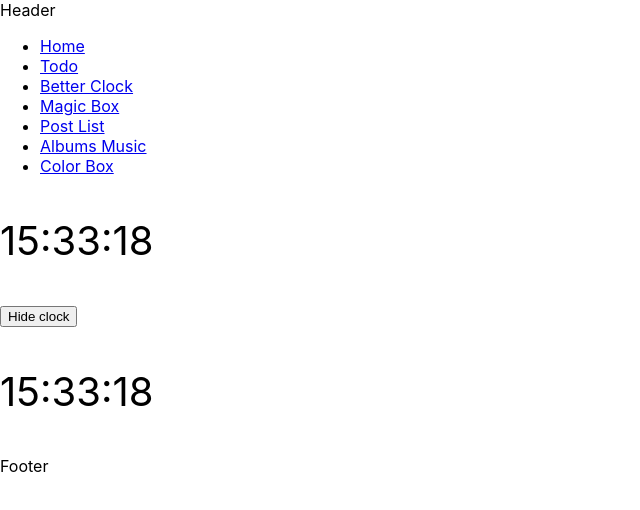
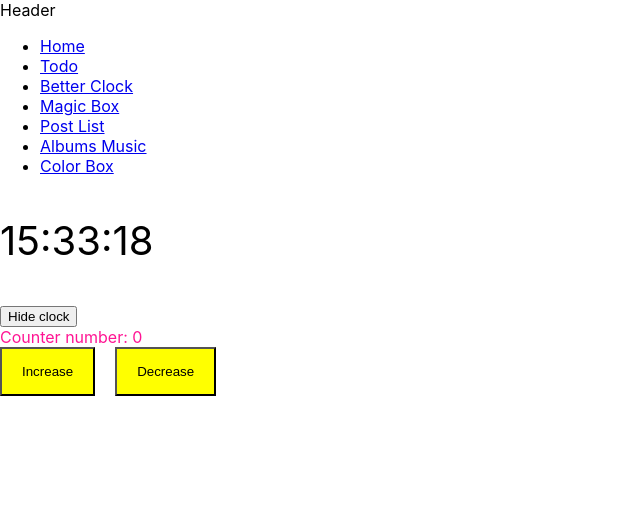
Before and after one commit to daonguyyen/reactjs-demo, a React (Create React App) app: page / in a window 1280 px wide. Shown: the top 510 px of the page, without its empty margins (0-640 px from the left). Built offline with nearby package versions, Linux system fonts and the light colour scheme.

Commit message:
redux and style module

```diff
--- a/package.json
+++ b/package.json
@@ -5,6 +5,7 @@
   "dependencies": {
     "@material-ui/core": "^4.11.3",
     "@material-ui/icons": "^4.11.2",
+    "@reduxjs/toolkit": "^1.5.1",
     "@testing-library/jest-dom": "^5.11.4",
     "@testing-library/react": "^11.1.0",
     "@testing-library/user-event": "^12.1.10",
@@ -12,6 +13,7 @@
     "query-string": "^7.0.0",
     "react": "^17.0.1",
     "react-dom": "^17.0.1",
+    "react-redux": "^7.2.4",
     "react-router-dom": "^5.2.0",
     "react-scripts": "4.0.3",
     "web-vitals": "^1.0.1"
--- a/src/App.js
+++ b/src/App.js
@@ -8,6 +8,7 @@ import MagicBox from './components/MagicBox';
 import NotFound from './components/NotFound';
 import AlbumFeature from './features/Album';
 import ColorBox from './features/ColorBox';
+import CounterFeature from './features/Counter';
 import PostFeature from './features/Post';
 import TodoFeature from './features/Todo';
 import TodoForm from './features/Todo/components/TodoForm';
@@ -44,7 +45,8 @@ function App() {
         <Redirect from='/home' to='/#' />
         <Redirect from='/post' to='/' exact />
 
-        <Route path='/' component={Clock} exact />
+        {/* <Route path='/' component={Clock} exact /> */}
+        <Route path='/' component={CounterFeature} exact />
         <Route path='/better-clock' component={BetterClock} />
         <Route path='/magic-box' component={MagicBox} />
         <Route path='/post' component={PostFeature} />
@@ -54,7 +56,7 @@ function App() {
 
         <Route component={NotFound} />
       </Switch>
-      Footer
+      {/* Footer */}
     </div>
   );
 }
--- /dev/null
+++ b/src/app/store.js
@@ -0,0 +1,12 @@
+import { configureStore } from "@reduxjs/toolkit";
+import counterReducer from "../features/Counter/counterSlice";
+
+const rootReducer = {
+    counter: counterReducer,
+}
+
+const store = configureStore({
+    reducer: rootReducer,
+})
+
+export default store;
--- /dev/null
+++ b/src/features/Counter/counterSlice.js
@@ -0,0 +1,20 @@
+const { createSlice } = require("@reduxjs/toolkit");
+
+const counterSlice =  createSlice({
+    name: 'counter',
+    initialState: 0,
+    reducers: {
+        increase(state){ //(state,action)
+            return state + 1
+        },
+        decrease(state) {
+            return state - 1
+        },
+    },
+});
+
+const {actions, reducer} = counterSlice;
+
+export const {increase, decrease } = actions; //named export
+
+export default reducer; //default export
--- /dev/null
+++ b/src/features/Counter/index.jsx
@@ -0,0 +1,38 @@
+import React from 'react';
+import PropTypes from 'prop-types';
+import { useDispatch, useSelector } from 'react-redux';
+import { decrease, increase } from './counterSlice';
+import styles from './styles.module.scss';
+
+CounterFeature.propTypes = {
+
+};
+
+function CounterFeature(props) {
+
+    const counter = useSelector(state => state.counter);
+
+    const dispatch = useDispatch();
+
+    const handleIncreaseClick = () => {
+        const action = increase();
+        dispatch(action)
+    }
+
+    const handleDecreaseClick = () => {
+        const action = decrease();
+        dispatch(action)
+    }
+
+    return (
+        <div className={styles.title}>
+            Counter number: {counter}
+            <div>
+                <button className={styles.button} onClick={handleIncreaseClick}>Increase</button>
+                <button className={styles.button} onClick={handleDecreaseClick}>Decrease</button>
+            </div>
+        </div>
+    );
+}
+
+export default CounterFeature;
--- /dev/null
+++ b/src/features/Counter/styles.module.scss
@@ -0,0 +1,11 @@
+.title{
+    color: deeppink;
+    button{
+        background-color: yellow;
+    }
+}
+
+.button{
+    padding: 15px 20px;
+    margin-right: 20px;
+}
--- a/src/features/Todo/index.jsx
+++ b/src/features/Todo/index.jsx
@@ -5,6 +5,7 @@ import TodoForm from './components/TodoForm';
 import ListPage from './Pages/ListPage';
 import DetailPage from './Pages/DetailPage';
 import { Route, Switch, useRouteMatch } from 'react-router';
+// import NotFound from 'components/NotFound';
 import NotFound from '../../components/NotFound';
 
 
--- a/src/index.js
+++ b/src/index.js
@@ -4,12 +4,16 @@ import './index.css';
 import App from './App';
 import reportWebVitals from './reportWebVitals';
 import { BrowserRouter } from 'react-router-dom';
+import { Provider } from 'react-redux';
+import store from './app/store';
 
 ReactDOM.render(
   <React.StrictMode>
+    <Provider store={store}>
     <BrowserRouter>
       <App />
     </BrowserRouter>
+    </Provider>
 
   </React.StrictMode>,
   document.getElementById('root')
```
Also changed, not shown: jsconfig.json (added, +8 -0 lines), 1 other file (tests, documents, lock files or other folders).
